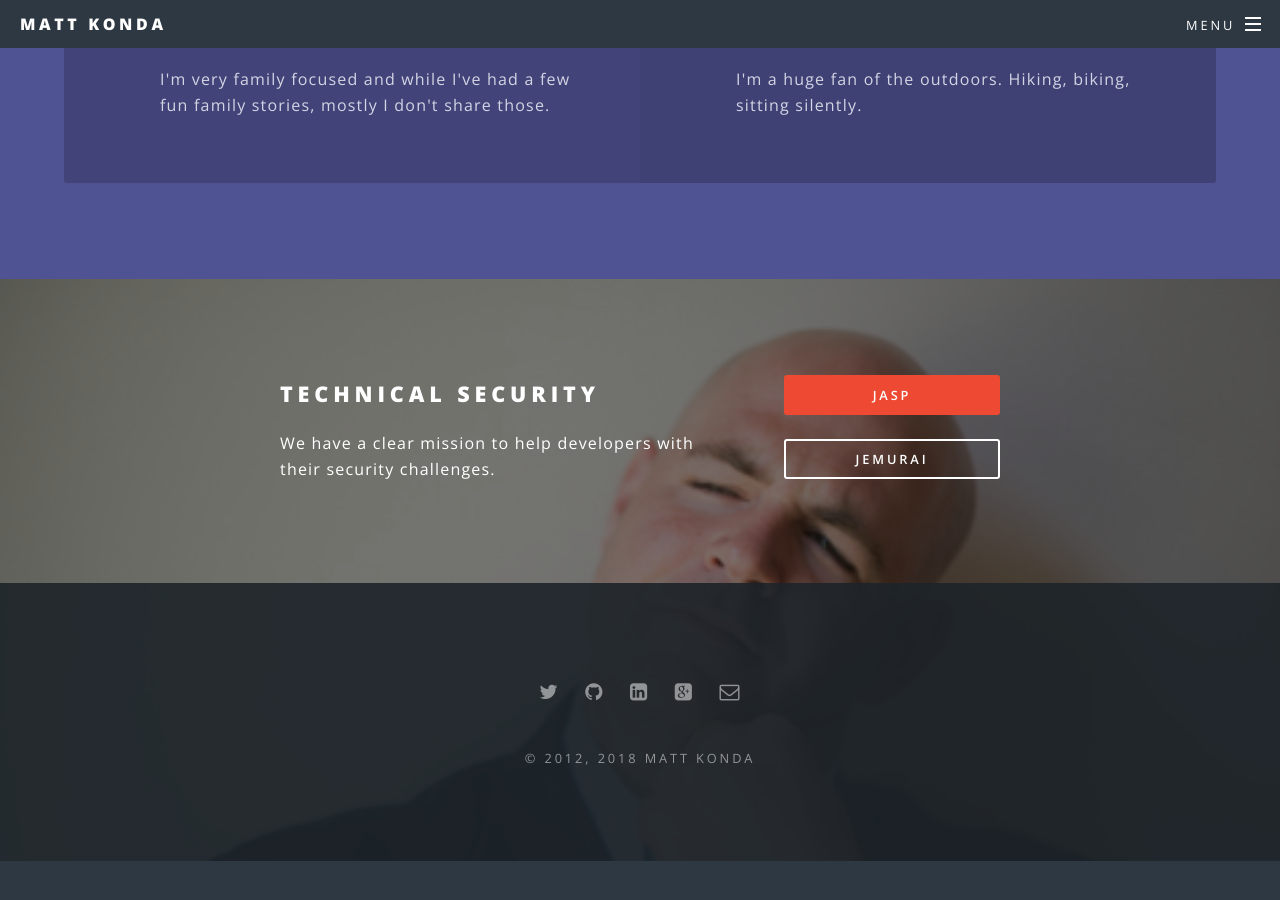
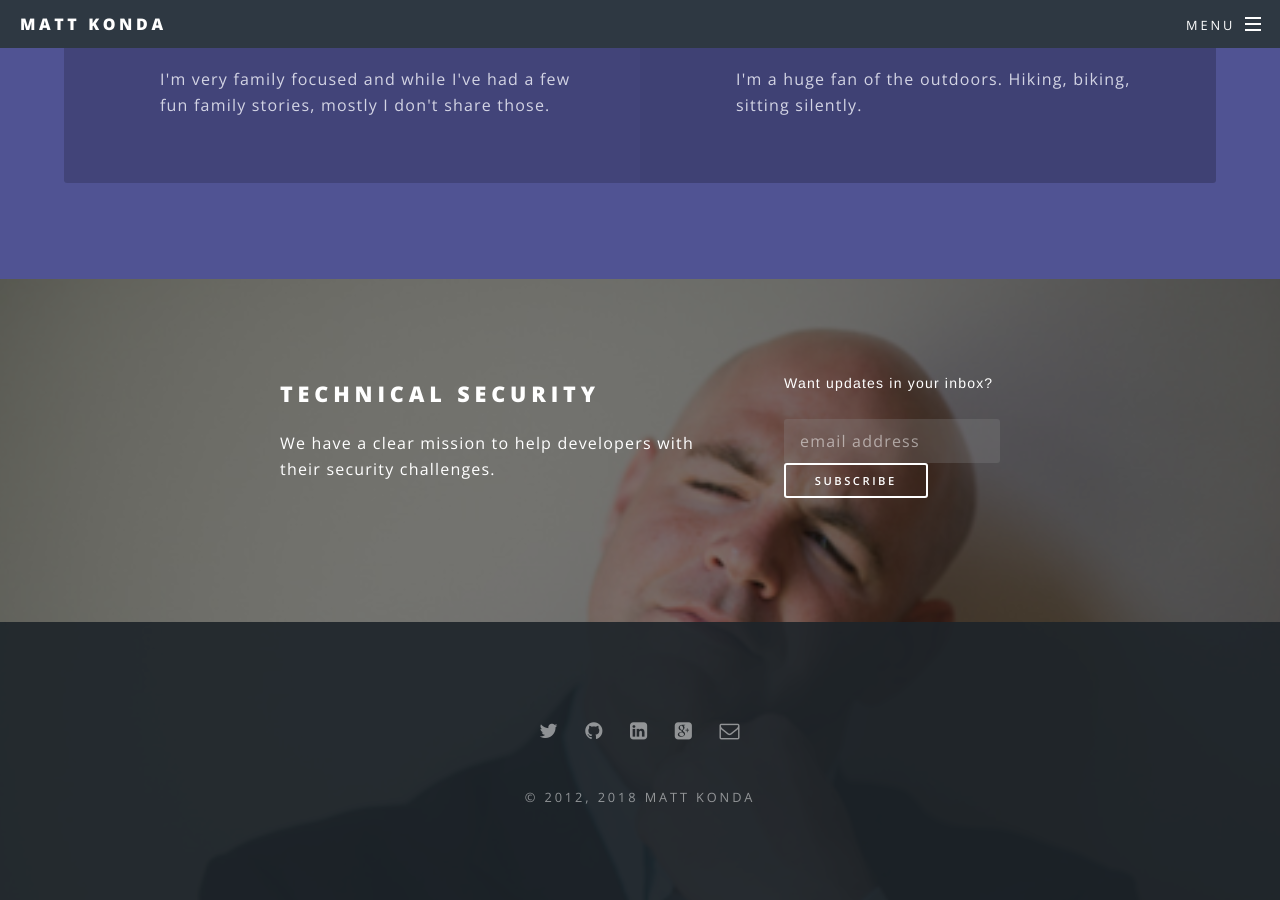
Before and after one commit to mkonda/mkonda.github.io, a Jekyll site: the page built from index.html, in a window 1280 px wide and 900 px high, scrolled down 3338 px. Built offline with Jekyll 4.4.1, drawn with Linux system fonts in a browser that asks for light colours; comment, search, counter and statistics services are not loaded; before the commit the page ends 4199 px from its top, so only the background shows below that.

Commit message:
Add favicon, add subscribe at bottom.

```diff
--- a/index.html
+++ b/index.html
@@ -116,9 +116,8 @@ layout: landing
 								<h2>Technical Security</h2>
 								<p>We have a clear mission to help developers with their security challenges.</p>
 							</header>
-							<ul class="actions vertical">
-								<li><a href="https://jasp.cloud/" class="button fit special">JASP</a></li>
-								<li><a href="https://jemurai.com" class="button fit">Jemurai</a></li>
+							<ul class="actions">
+								<li>{% include subscribe.html %}</li>
 							</ul>
-						</div>
+				</div>
 					</section>
```
Also changed, not shown: favicon.ico (added), images/favicon.ico (added).
